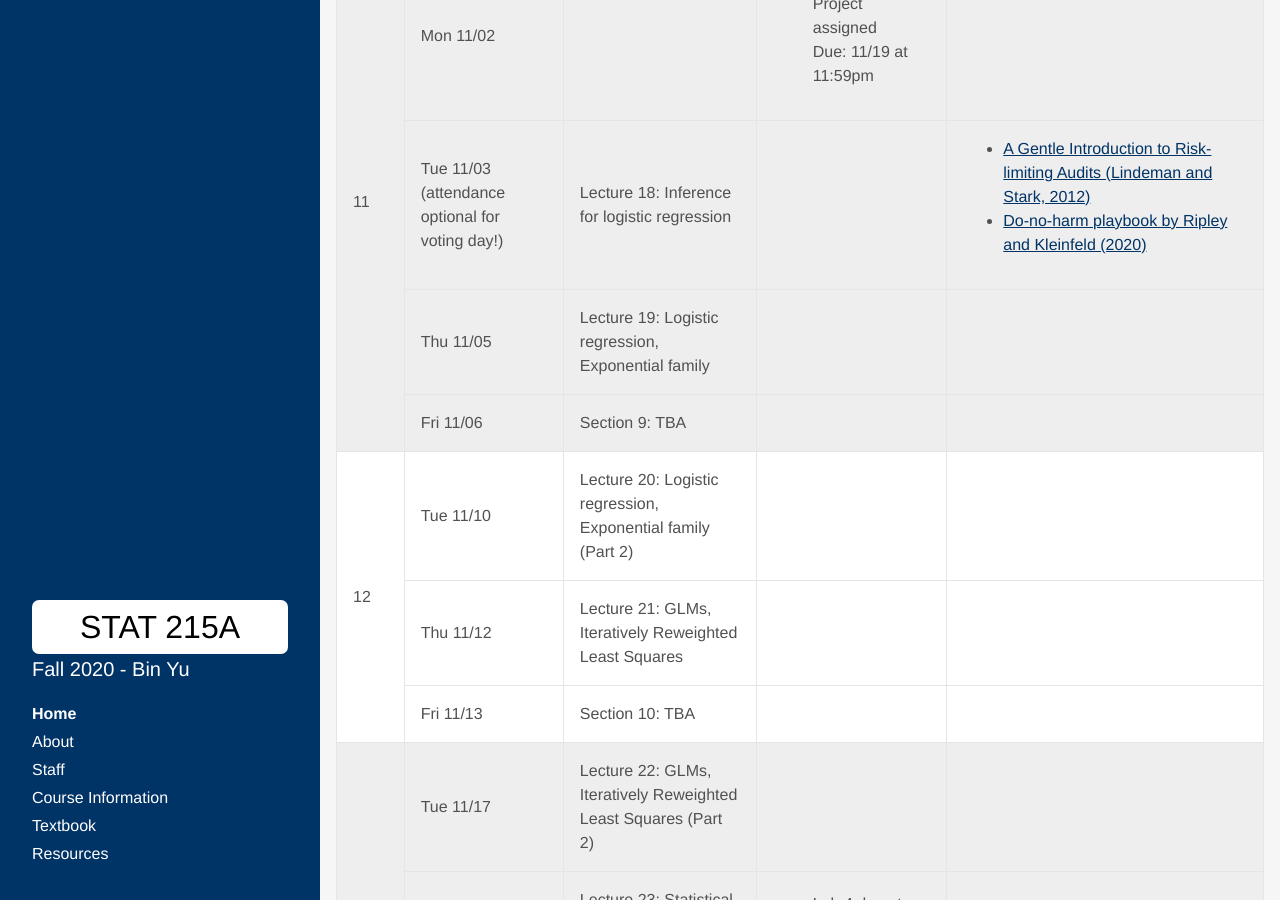
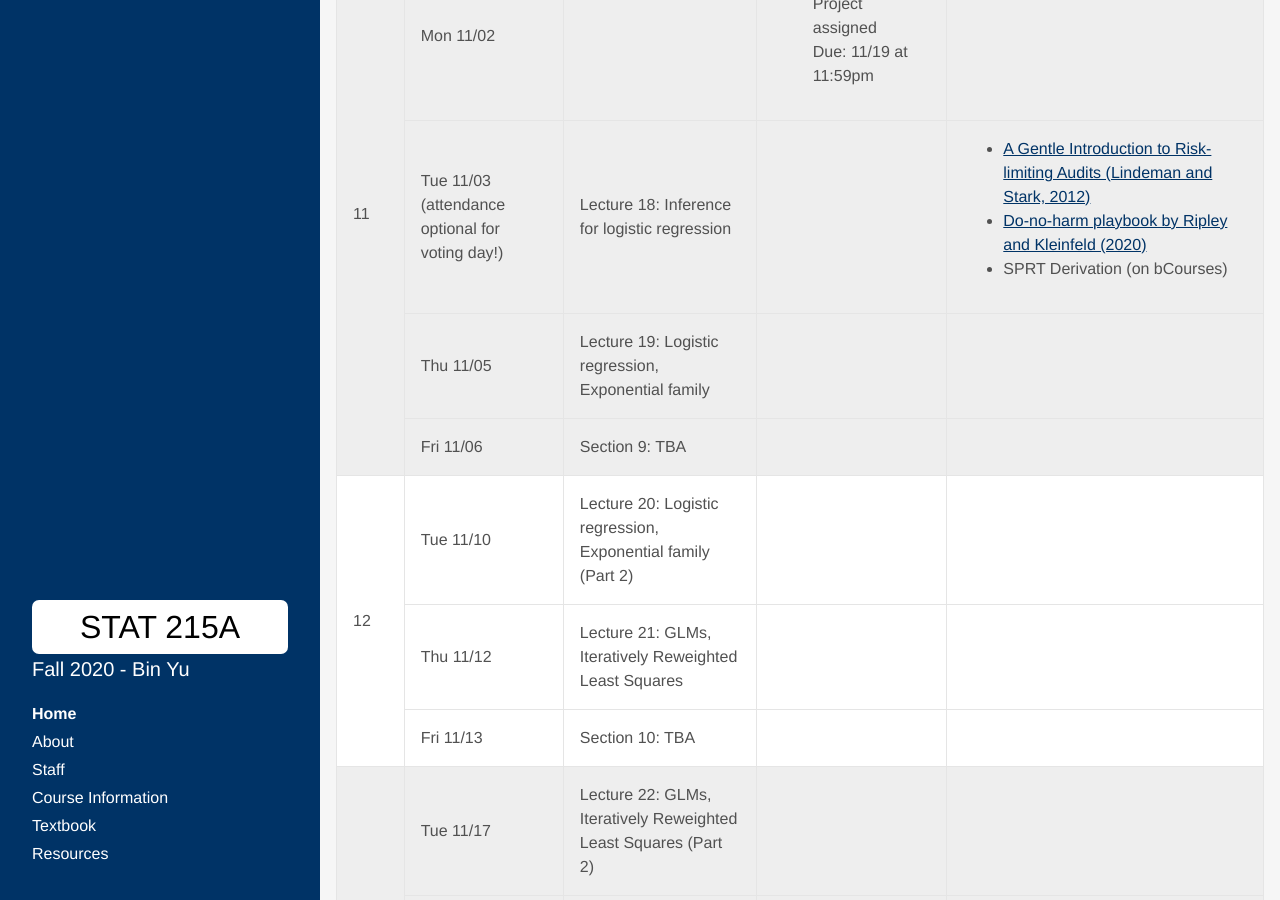
Before and after one commit to Yu-Group/stat-215a-fall-2020, a Jekyll site: the page built from index.html, in a window 1280 px wide and 900 px high, scrolled down 4959 px. Built offline with Jekyll 4.4.1, drawn with Linux system fonts in a browser that asks for light colours; some web fonts are replaced; the list of posts is cut into pages by our own code.

Commit message:
Add SPRT Derivation reading

```diff
--- a/_data/syllabus2.yml
+++ b/_data/syllabus2.yml
@@ -223,6 +223,7 @@ weeks:
           url: "https://www.stat.berkeley.edu/~stark/Preprints/gentle12.pdf"
         - name: "Do-no-harm playbook by Ripley and Kleinfeld (2020)"
           url: "https://electionsos.com/resource/how-to-cover-electoral-conflict/"
+        - name: "SPRT Derivation (on bCourses)"
     - date: Thu 11/05
       content: "Lecture 19: Logistic regression, Exponential family"
     - date: Fri 11/06
```
